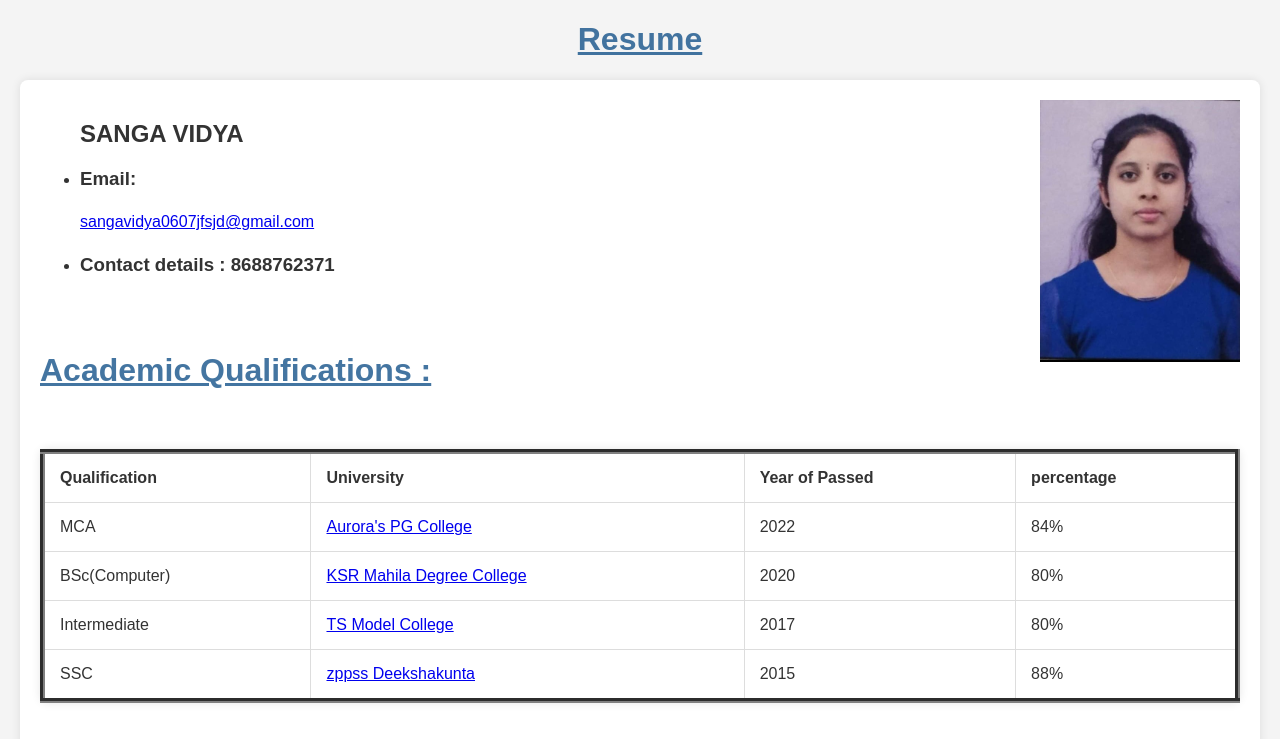
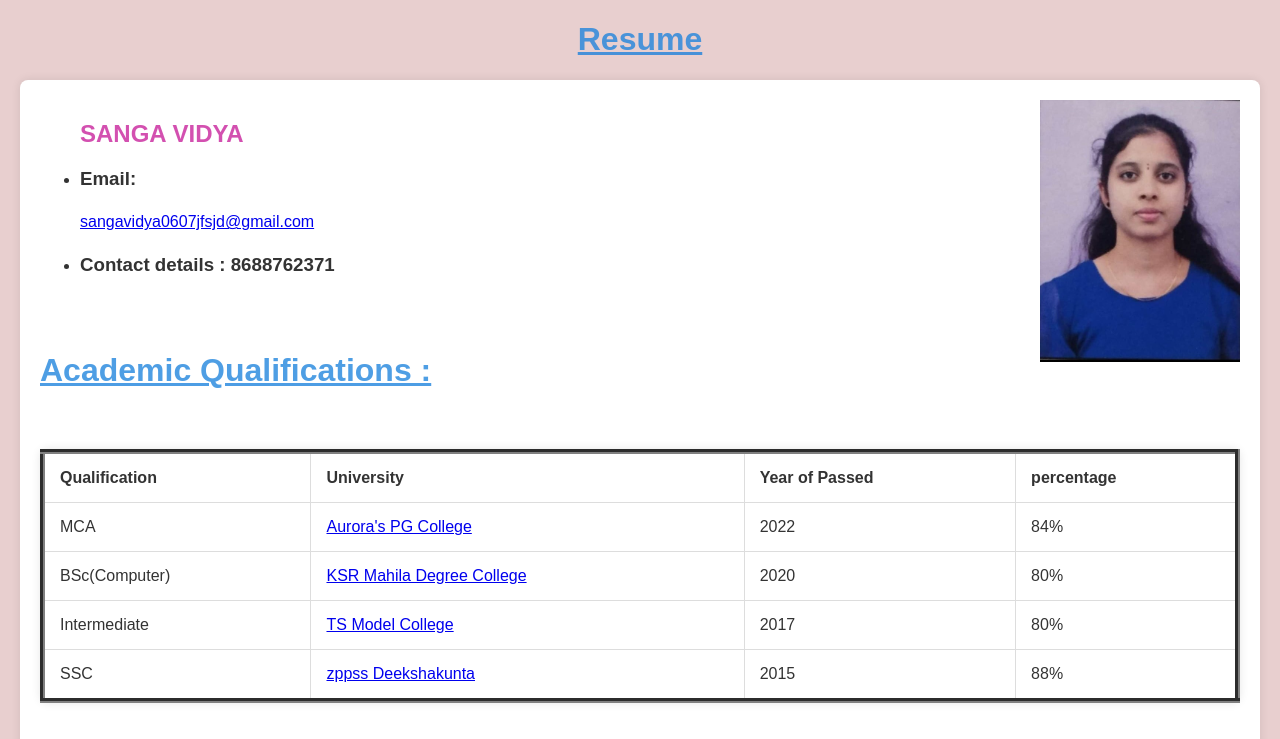
Before and after one commit to Vidya-Sanga/Vidya-Portfolio, a plain HTML site: page PROFILE SANGA VIDYA (1).html in a window 1280 px wide. Shown: the top 739 px of the page. Drawn offline with Linux system fonts and the light colour scheme; files whose address does not match are found by name.

Commit message:
Update PROFILE SANGA VIDYA (1).html

```diff
--- a/PROFILE SANGA VIDYA (1).html
+++ b/PROFILE SANGA VIDYA (1).html
@@ -8,12 +8,16 @@
             body {
                 font-family: Arial, sans-serif;
                 margin: 20px;
-                background-color: #f4f4f4;
+                background-color: #e8cfcf;
                 color: #333;
             }
             h1 {
-                color:rgba(9, 74, 132, 0.762);
+                color:rgba(22, 127, 220, 0.762);
             }
+         h2 {
+                color:rgba(208, 68, 171, 0.938);
+            }
+
 
             #profile-container {
                 overflow: hidden;
```
